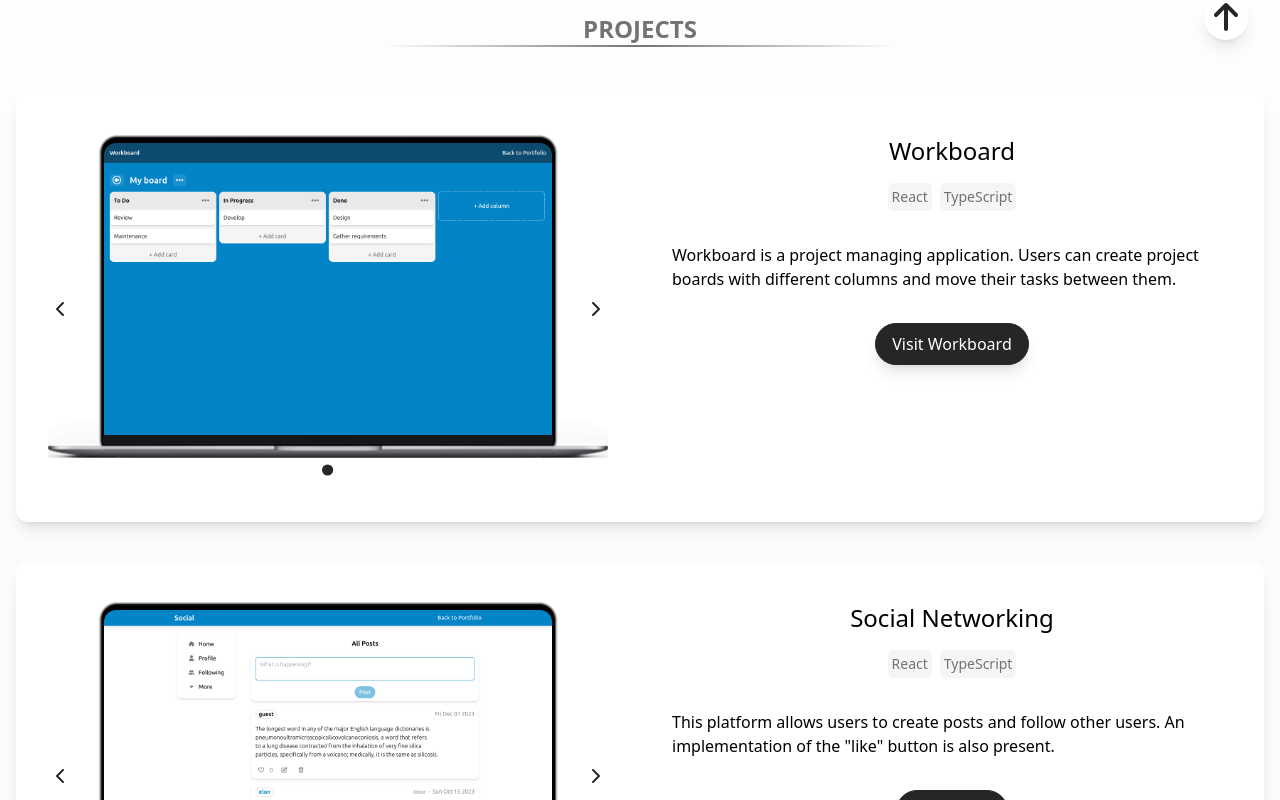
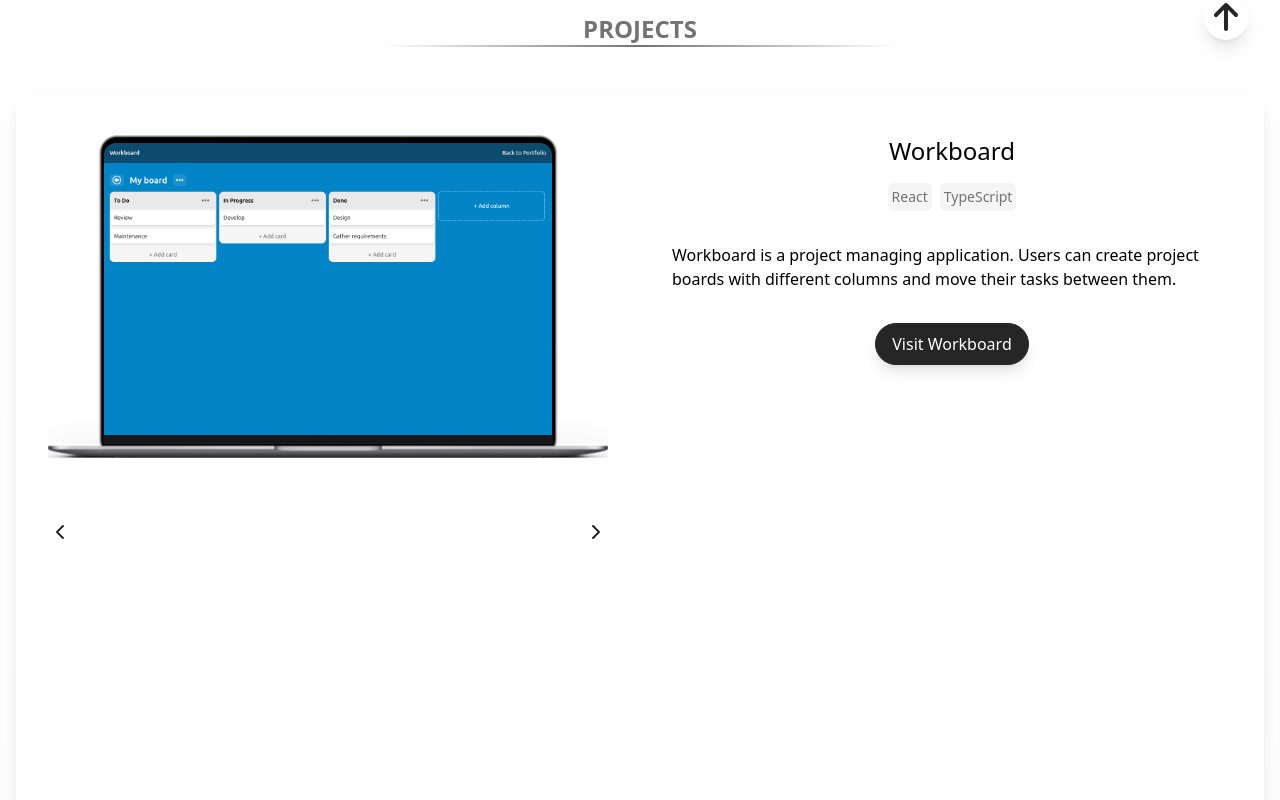
Before and after one commit to Cody06/Portfolio, a Next.js app: page / in a window 1280 px wide. Shown: the part 680-1480 px from the top of the page. Built offline with nearby package versions, Linux system fonts and the light colour scheme.

Commit message:
Update Projects mobile thumbnail

```diff
--- a/src/components/Home/components/Projects.tsx
+++ b/src/components/Home/components/Projects.tsx
@@ -34,7 +34,7 @@
             tools: ['React', 'TypeScript'],
             description: `This is an e-commerce platform where users can filter and sort books. A checkout flow is also implemented.`,
             href: '/ecommerce',
-            thumbnails: ['ecommerce.png', 'commerce-mobile.png'],
+            thumbnails: ['ecommerce.png', 'ecommerce-mobile.png'],
         },
     ];
 
@@ -68,11 +68,11 @@
                                                             src={`/assets/thumbnails/${project.thumbnails[0]}`}
                                                             width={520}
                                                             height={300}
+                                                            priority
                                                             alt="Desktop thumbnail"
                                                             className="rounded-t-xl"
                                                             style={{
                                                                 width: '100%',
-                                                                height: '100%',
                                                             }}
                                                         />
                                                     </div>
@@ -80,27 +80,36 @@
                                             ),
                                             title: `${project.name}-desktop`,
                                         },
-                                        // {
-                                        //     item: (
-                                        //         <div className="relative max-w-max max-h-[300px] m-auto">
-                                        //             <Image
-                                        //                 src={'/assets/phone.png'}
-                                        //                 width={150}
-                                        //                 height={300}
-                                        //                 alt="Phone image"
-                                        //             />
-                                        //             <Image
-                                        //                 src={`/assets/thumbnails/${project.thumbnails[1]}`}
-                                        //                 width={140}
-                                        //                 height={290}
-                                        //                 alt="Mobile thumbnail"
-                                        //                 className="absolute top-[0.4rem] center-element
-                                        //                     border-y-4 border-black rounded-lg"
-                                        //             />
-                                        //         </div>
-                                        //     ),
-                                        //     title: `${project.name}-mobile`,
-                                        // },
+                                        {
+                                            item: (
+                                                <div className="relative max-w-max mx-auto">
+                                                    <Image
+                                                        src={'/assets/phone.png'}
+                                                        width={200}
+                                                        height={415}
+                                                        alt="Generic phone"
+                                                        style={{
+                                                            width: '70%',
+                                                            marginLeft: 'auto',
+                                                            marginRight: 'auto',
+                                                        }}
+                                                    />
+                                                    <div className="absolute top-[0.4rem] px-[17.4%]">
+                                                        <Image
+                                                            src={`/assets/thumbnails/${project.thumbnails[1]}`}
+                                                            width={200}
+                                                            height={415}
+                                                            alt="Mobile thumbnail"
+                                                            style={{
+                                                                width: '100%',
+                                                            }}
+                                                            className="rounded-xl"
+                                                        />
+                                                    </div>
+                                                </div>
+                                            ),
+                                            title: `${project.name}-mobile`,
+                                        },
                                     ]}
                                 </Carousel>
                             </section>
```
